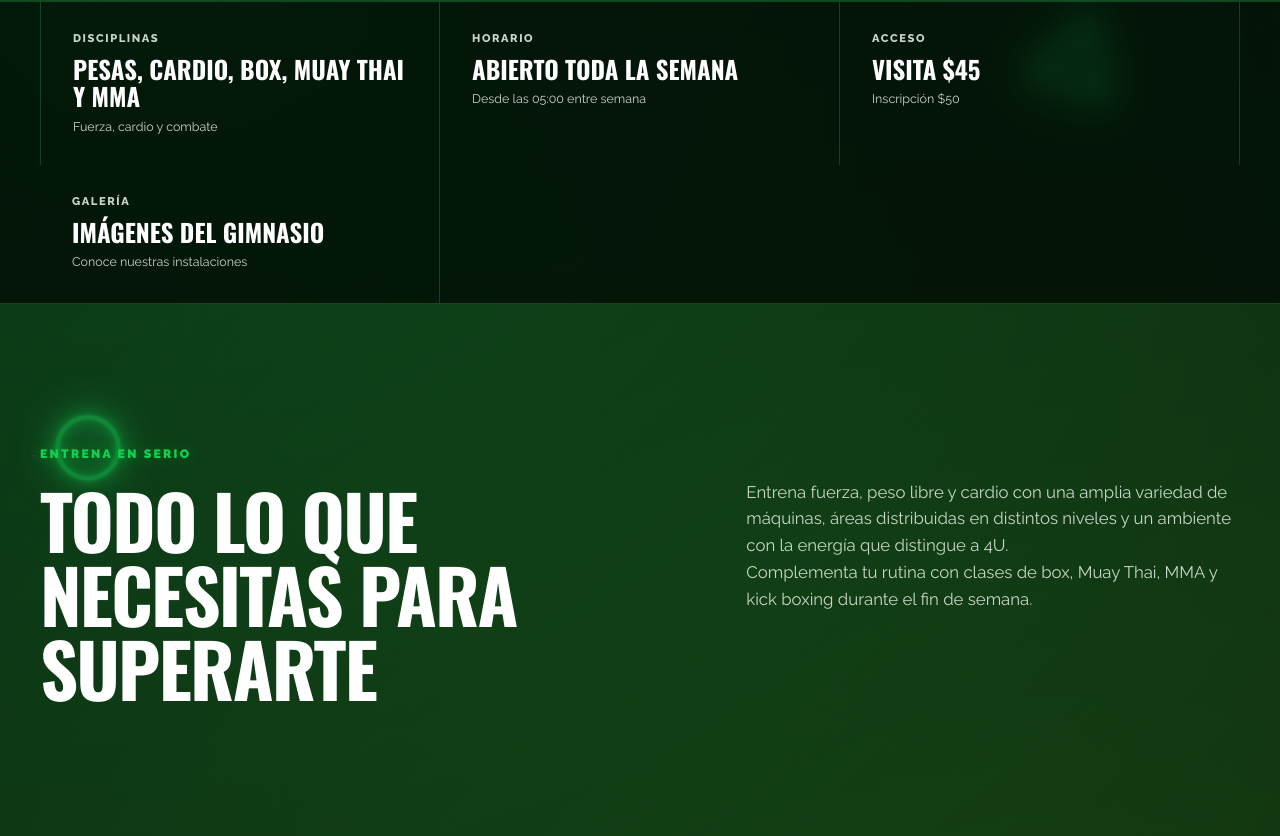
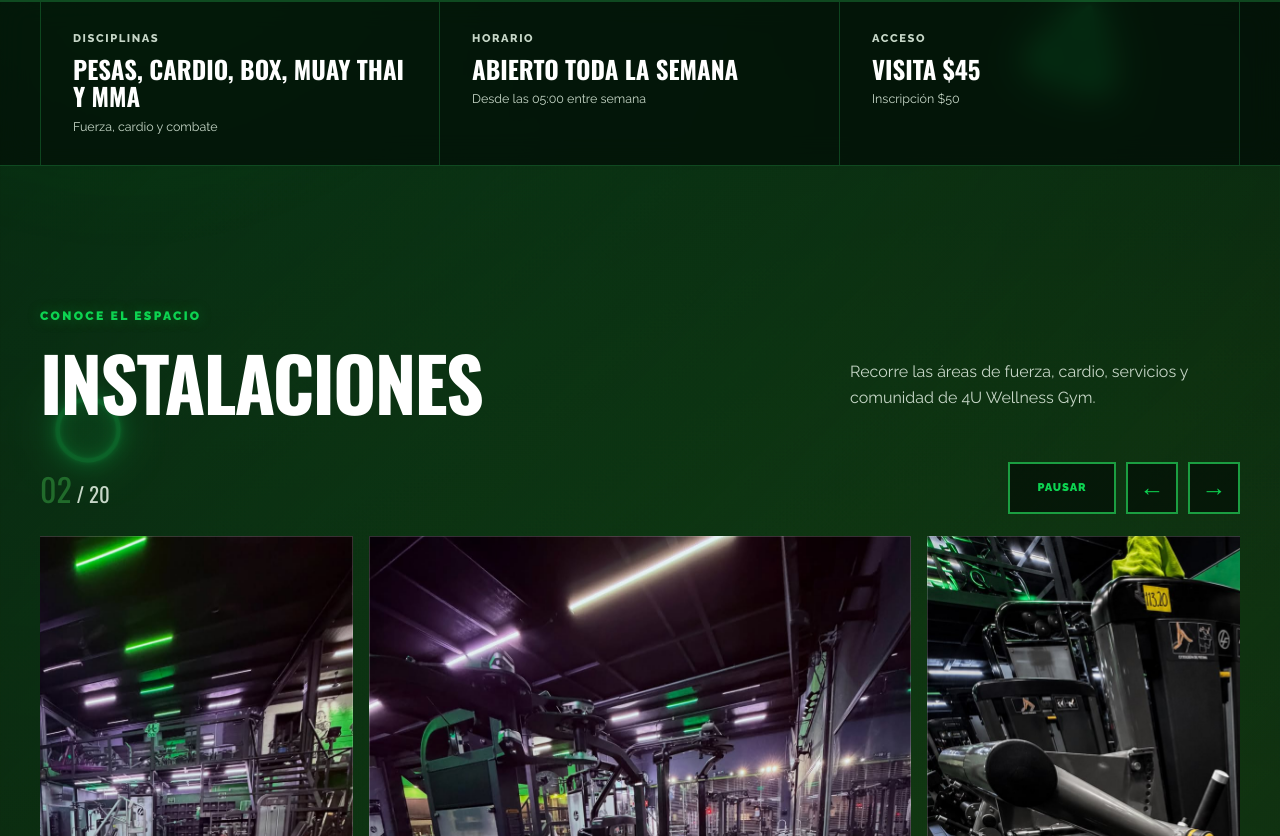
Before and after one commit to Z0o3/4u-gym, a Next.js app: page / in a window 1280 px wide. Shown: the part 944-1780 px from the top of the page. Built offline with nearby package versions, Linux system fonts and the light colour scheme; no server answers.

Commit message:
Mover carrusel de instalaciones arriba y quitar enlace de galeria

```diff
--- a/app/page.tsx
+++ b/app/page.tsx
@@ -112,11 +112,22 @@ export default async function Home() {
                     {fact.note ? <span>{fact.note}</span> : null}
                   </article>
               ))}
-            <a className="fact fact-link" href="#instalaciones">
-              <p>Galería</p>
-              <strong>Imágenes del gimnasio</strong>
-              <span>Conoce nuestras instalaciones</span>
-            </a>
+            </div>
+          </section>
+
+          <section className="section gallery-section" id="instalaciones" aria-labelledby="gallery-title">
+            <div className="shell">
+              <div className="section-heading">
+                <div>
+                  <p className="section-kicker">CONOCE EL ESPACIO</p>
+                  <h2 id="gallery-title">Instalaciones</h2>
+                </div>
+                <p>
+                  Recorre las áreas de fuerza, cardio, servicios y comunidad de
+                  4U Wellness Gym.
+                </p>
+              </div>
+              <GalleryCarousel images={siteContent.gallery} />
             </div>
           </section>
 
@@ -278,22 +289,6 @@ export default async function Home() {
             </div>
           </section>
 
-        <section className="section gallery-section" id="instalaciones" aria-labelledby="gallery-title">
-          <div className="shell">
-            <div className="section-heading">
-              <div>
-                <p className="section-kicker">CONOCE EL ESPACIO</p>
-                <h2 id="gallery-title">Instalaciones</h2>
-              </div>
-              <p>
-                Recorre las áreas de fuerza, cardio, servicios y comunidad de
-                4U Wellness Gym.
-              </p>
-            </div>
-            <GalleryCarousel images={siteContent.gallery} />
-          </div>
-        </section>
-
           <section className="section visit-section" id="horarios" aria-labelledby="visit-title">
             <div className="shell visit-grid">
               <div className="visit-copy">
```
Lines whose indentation alone changed are shown as unchanged.
